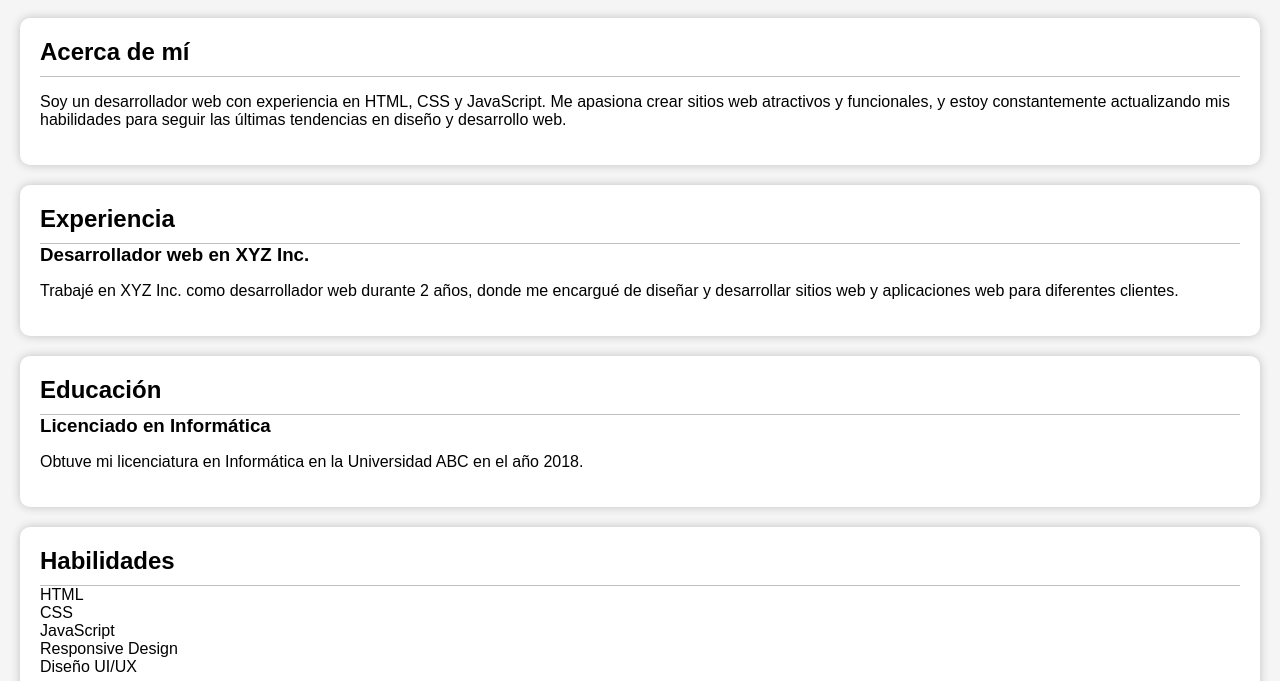
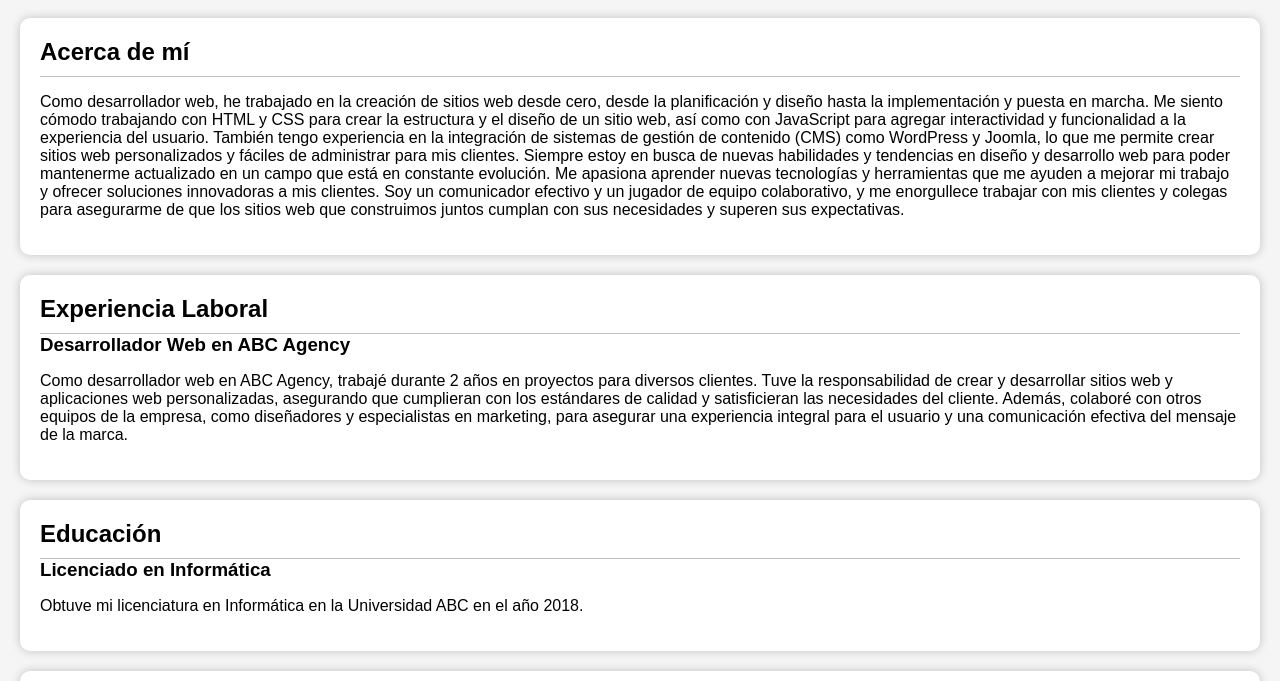
Before and after one commit to DanRows/ejemplo-cv, a plain HTML site: page index.html in a window 1280 px wide. Shown: the part 142-823 px from the top of the page. Drawn offline with Linux system fonts and the light colour scheme.

Commit message:
Update index.html

```diff
--- a/index.html
+++ b/index.html
@@ -20,12 +20,18 @@
     <main>
       <section id="about">
         <h2>Acerca de mí</h2>
-        <p>Soy un desarrollador web con experiencia en HTML, CSS y JavaScript. Me apasiona crear sitios web atractivos y funcionales, y estoy constantemente actualizando mis habilidades para seguir las últimas tendencias en diseño y desarrollo web.</p>
+        <p>Como desarrollador web, he trabajado en la creación de sitios web desde cero, desde la planificación y diseño hasta la implementación y puesta en marcha. Me siento cómodo trabajando con HTML y CSS para crear la estructura y el diseño de un sitio web, así como con JavaScript para agregar interactividad y funcionalidad a la experiencia del usuario.
+
+También tengo experiencia en la integración de sistemas de gestión de contenido (CMS) como WordPress y Joomla, lo que me permite crear sitios web personalizados y fáciles de administrar para mis clientes.
+
+Siempre estoy en busca de nuevas habilidades y tendencias en diseño y desarrollo web para poder mantenerme actualizado en un campo que está en constante evolución. Me apasiona aprender nuevas tecnologías y herramientas que me ayuden a mejorar mi trabajo y ofrecer soluciones innovadoras a mis clientes.
+
+Soy un comunicador efectivo y un jugador de equipo colaborativo, y me enorgullece trabajar con mis clientes y colegas para asegurarme de que los sitios web que construimos juntos cumplan con sus necesidades y superen sus expectativas.</p>
 </section>
 <section id="experience">
-<h2>Experiencia</h2>
-<h3>Desarrollador web en XYZ Inc.</h3>
-<p>Trabajé en XYZ Inc. como desarrollador web durante 2 años, donde me encargué de diseñar y desarrollar sitios web y aplicaciones web para diferentes clientes.</p>
+<h2>Experiencia Laboral</h2>
+<h3>Desarrollador Web en ABC Agency</h3>
+<p>Como desarrollador web en ABC Agency, trabajé durante 2 años en proyectos para diversos clientes. Tuve la responsabilidad de crear y desarrollar sitios web y aplicaciones web personalizadas, asegurando que cumplieran con los estándares de calidad y satisficieran las necesidades del cliente. Además, colaboré con otros equipos de la empresa, como diseñadores y especialistas en marketing, para asegurar una experiencia integral para el usuario y una comunicación efectiva del mensaje de la marca.</p>
 </section>
 <section id="education">
 <h2>Educación</h2>
```
